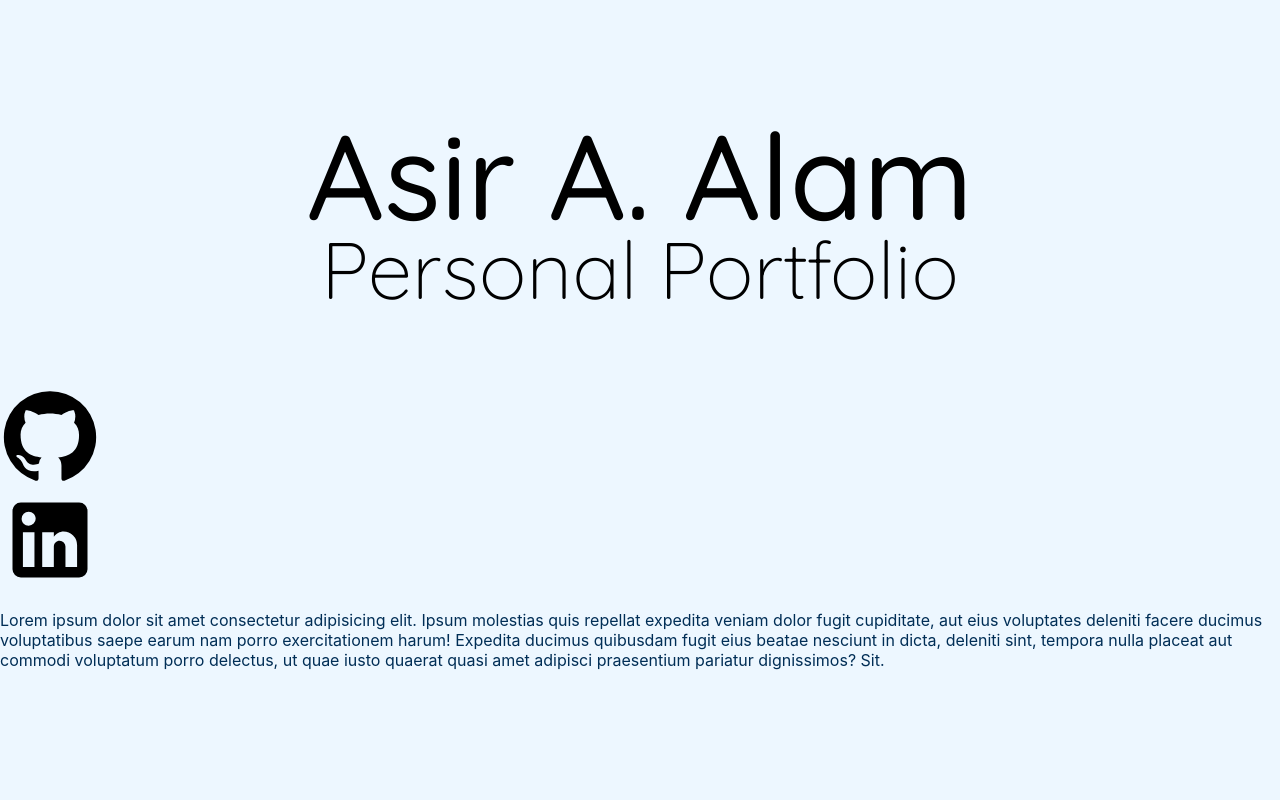
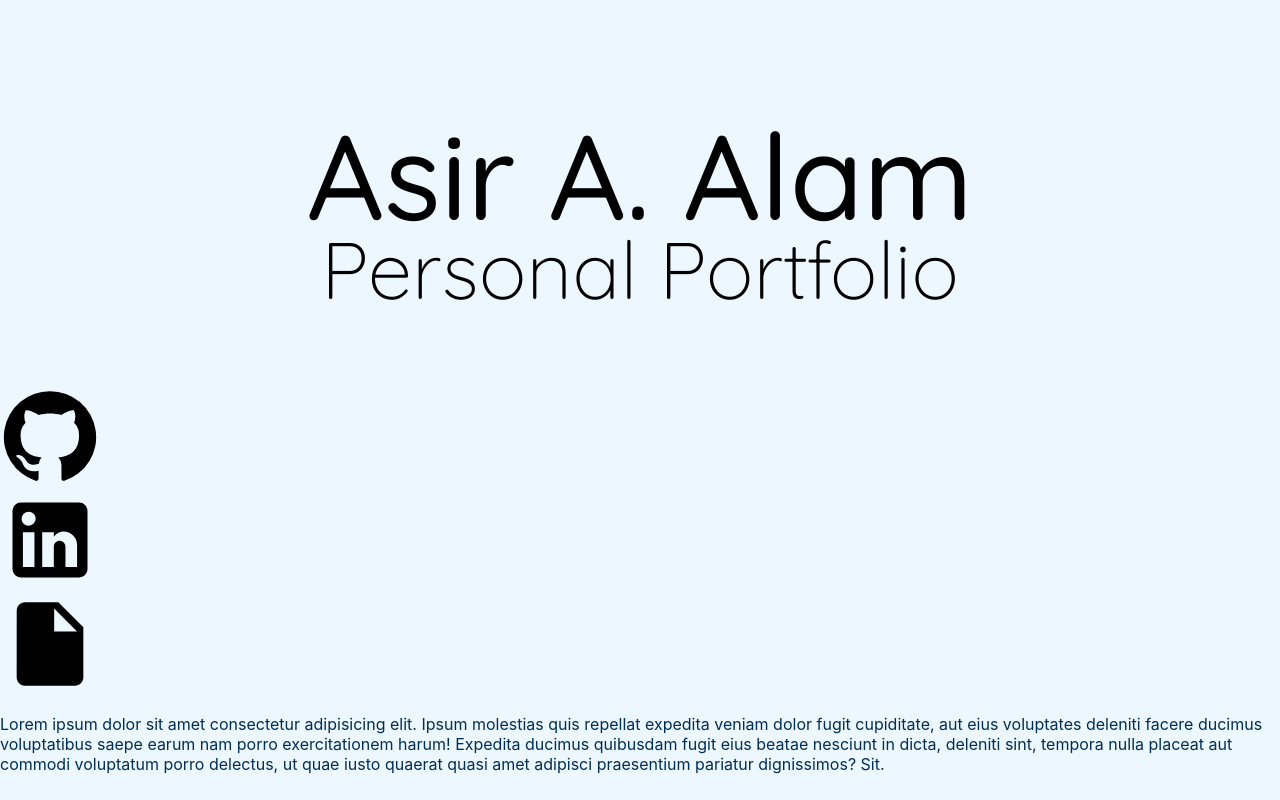
Before and after one commit to AsirAAlam/asiraa-portfolio, a React (Create React App) app: page / in a window 1280 px wide. Built offline with nearby package versions, Linux system fonts and the light colour scheme; a web font is replaced by a local one.

Commit message:
add resume icon

```diff
--- a/src/App.css
+++ b/src/App.css
@@ -9,3 +9,12 @@ h1 {
 p {
   color: #002E56;
 }
+
+.linkIcon {
+  color: black;
+  transition: color 0.3s;
+}
+
+.linkIcon:hover {
+  color: rgb(96, 96, 96);
+}
--- a/src/App.js
+++ b/src/App.js
@@ -1,4 +1,4 @@
-import HomePage from './HomePage';
+import HomePage from './Pages/HomePage';
 import { Routes, Route, Navigate } from "react-router-dom";
 
 function App() {
--- a/src/HomePage.js
+++ b/src/Pages/HomePage.js
@@ -1,8 +1,9 @@
-import './App.css';
-import './Fonts.css';
-import { Container, Box } from '@mui/material';
+import '../App.css';
+import '../Fonts.css';
+import { Container } from '@mui/material';
 import GitHubIcon from '@mui/icons-material/GitHub';
 import LinkedInIcon from '@mui/icons-material/LinkedIn';
+import InsertDriveFileIcon from '@mui/icons-material/InsertDriveFile';
 
 const iconStyle = { height: 100, width: 100, cursor: 'pointer' };
 const github = 'https://github.com/AsirAAlam';
@@ -20,24 +21,34 @@ export default function HomePage() {
         </h2>
       </Container>
 
-      <Box>
+      <div title="Go to GitHub">
         <a
+          className="linkIcon"
           target="_blank"
           rel="noreferrer"
-          style={{ color: 'inherit' }}
           href={github}>
-          <GitHubIcon sx={{...iconStyle}} />
+          <GitHubIcon sx={iconStyle} />
         </a>
-      </Box>
-      <Box>
+      </div>
+
+      <div title="Go to LinkedIn">
         <a
+          className="linkIcon"
           target="_blank"
           rel="noreferrer"
-          style={{ color: 'inherit' }}
           href={linkedin}>
-          <LinkedInIcon sx={{...iconStyle}} onClick={() => { }} />
+          <LinkedInIcon sx={iconStyle} />
         </a>
-      </Box>
+      </div>
+
+      <div title="Download Resume">
+        <a
+          className="linkIcon"
+          href={require("../resume.pdf")}
+          download="resume.pdf">
+          <InsertDriveFileIcon sx={iconStyle} />
+        </a>
+      </div>
 
       <p>
         Lorem ipsum dolor sit amet consectetur adipisicing elit. Ipsum molestias quis repellat expedita veniam dolor fugit cupiditate, aut eius voluptates deleniti facere ducimus voluptatibus saepe earum nam porro exercitationem harum!
```
Also changed, not shown: ideas.txt (added), 1 other file (tests, documents, lock files or other folders).
